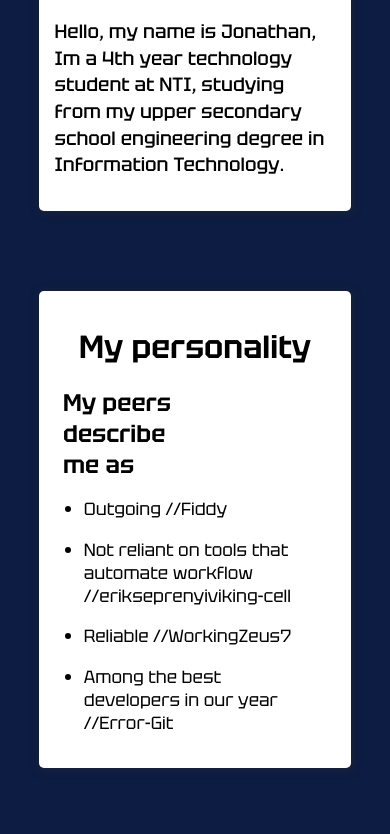
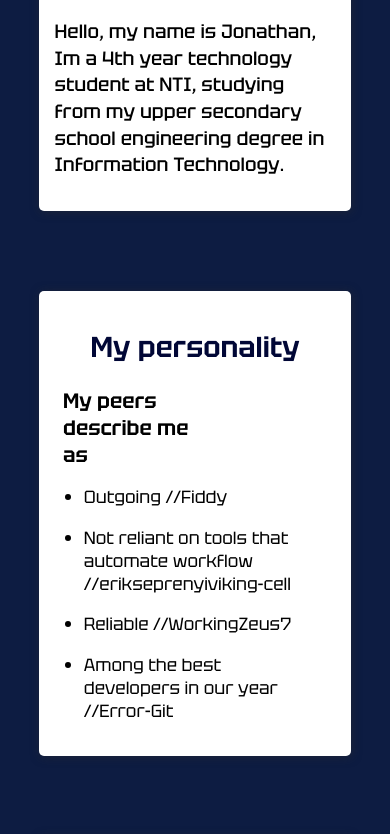
Before and after one commit to ShlimerAFK/shlimerafk.github.io, a plain HTML site: page pages/index.html in a window 390 px wide. Shown: the part 404-1238 px from the top of the page. Drawn offline with Linux system fonts and the light colour scheme.

Commit message:
Changed some styling

```diff
--- a/style/style.css
+++ b/style/style.css
@@ -238,11 +238,16 @@ section {
     flex-direction: column;
 
     margin-top: 1rem;
+
+    text-align: center;
 }
 
 .section_title h3 {
 
     font-size: 2rem;
+
+    margin-right: 1rem;
+    margin-left: 1rem;
 
 }
 
@@ -331,6 +336,12 @@ article b {
 
 @media screen and (max-width: 510px) {
 
+    header {
+
+        position: static;
+
+    }
+
     header h1 {
 
         margin: 0;
@@ -343,4 +354,16 @@ article b {
 
     }
 
+    .section_title h3 {
+
+        font-size: 1.8rem;
+        color: #010736;
+
+    }
+
+    .article_title h4 {
+
+        font-size: 1.3rem;
+    }
+
 }
```
